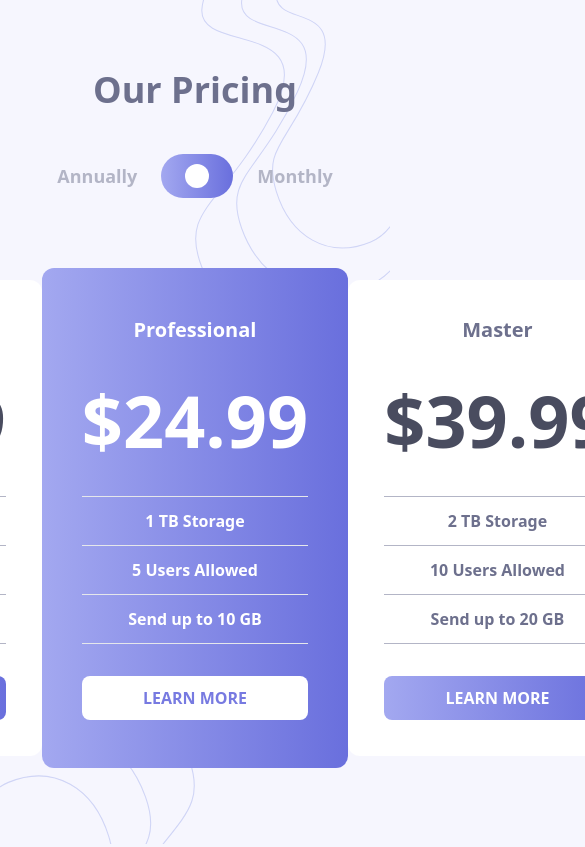
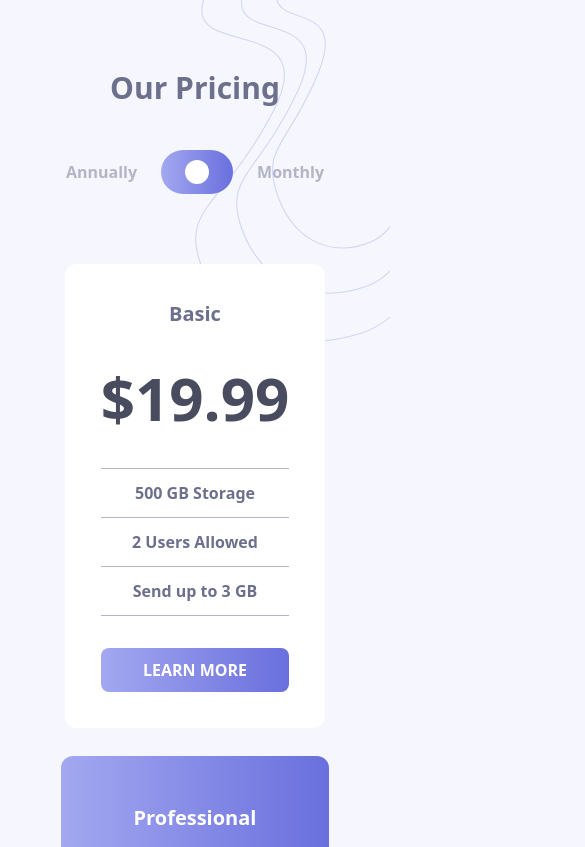
Before and after one commit to xStephx/pricing-component-with-toggle-challenge, a plain HTML site: page index.html in a window 390 px wide. Shown: the top 847 px of the page, 585 px wide, since content can reach past the window. Drawn offline with nearby package versions, Linux system fonts and the light colour scheme.

Commit message:
added style for mobile screens

```diff
--- a/index.html
+++ b/index.html
@@ -25,20 +25,20 @@
   </div>
 
   <section class="relative flex flex-col justify-center items-center pt-[70px] z-10">
-    <h1 class="text-4xl text-GrayishBlue font-bold mb-11">Our Pricing</h1>
+    <h1 class="md:text-4xl text-3xl text-GrayishBlue font-bold mb-11">Our Pricing</h1>
     <div class="flex flex-row justify-center items-center gap-6">
-      <span class="text-lg text-LightGrayishBlue font-semibold">Annually</span>
+      <span class="md:text-lg text-base text-LightGrayishBlue font-semibold">Annually</span>
       <div class="py-2.5 px-6 bg-LinearGradient rounded-full">
         <div class="p-3 rounded-full bg-white"></div>
       </div>
-      <span class="text-lg text-LightGrayishBlue font-semibold">Monthly</span>
+      <span class="md:text-lg text-base text-LightGrayishBlue font-semibold">Monthly</span>
     </div>
   </section>
 
-  <main class="relative flex md:flex-row justify-center items-center mt-[70px] mb-[50px] z-10">
-    <div class="bg-white p-9 rounded-xl text-center font-bold text-GrayishBlue">
+  <main class="relative flex md:flex-row flex-col justify-center items-center mt-[70px] mb-[50px] z-10">
+    <div class="bg-white p-9 rounded-xl text-center font-bold text-GrayishBlue md:mb-0 mb-7">
       <p class="text-xl">Basic</p>
-      <h2 class="text-7xl text-DarkGrayishBlue font-bold my-10">&dollar;19.99</h2> <!--&dollar;199.99-->
+      <h2 class="lg:text-7xl text-6xl text-DarkGrayishBlue font-bold my-10">&dollar;19.99</h2> <!--&dollar;199.99-->
       <hr class="border-LightGrayishBlue">
       <p class="my-3">500 GB Storage</p>
       <hr class="border-LightGrayishBlue">
@@ -48,9 +48,9 @@
       <hr class="border-LightGrayishBlue">
       <button class="bg-LinearGradient text-white uppercase w-[100%] py-2.5 rounded-lg mt-8">Learn More</button>
     </div>
-    <div class="bg-LinearGradient px-10 py-12 rounded-xl text-white text-center font-bold">
+    <div class="bg-LinearGradient px-10 py-12 rounded-xl text-white text-center font-bold md:mb-0 mb-7">
       <p class="text-xl">Professional</p>
-      <h2 class="text-7xl font-bold my-10">&dollar;24.99</h2> <!-- &dollar;249.99-->
+      <h2 class="lg:text-7xl text-6xl font-bold my-10">&dollar;24.99</h2> <!-- &dollar;249.99-->
       <hr>
       <p class="my-3">1 TB Storage</p>
       <hr>
@@ -60,9 +60,9 @@
       <hr>
       <button class="bg-white text-[rgb(119,122,225)] uppercase w-[100%] py-2.5 rounded-lg mt-8">Learn More</button>
     </div>
-    <div class="bg-white p-9 rounded-xl text-center font-bold text-GrayishBlue">
+    <div class="bg-white p-9 rounded-xl text-center font-bold text-GrayishBlue md:mb-0 mb-7">
       <p class="text-xl">Master</p>
-      <h2 class="text-7xl text-DarkGrayishBlue font-bold my-10">&dollar;39.99</h2> <!-- &dollar;399.99-->
+      <h2 class="lg:text-7xl text-6xl text-DarkGrayishBlue font-bold my-10">&dollar;39.99</h2> <!-- &dollar;399.99-->
       <hr class="border-LightGrayishBlue">
       <p class="my-3">2 TB Storage</p>
       <hr class="border-LightGrayishBlue">
```
